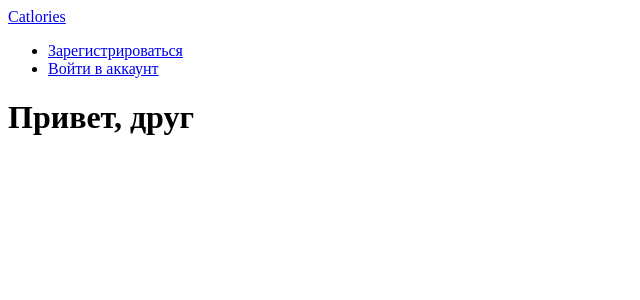
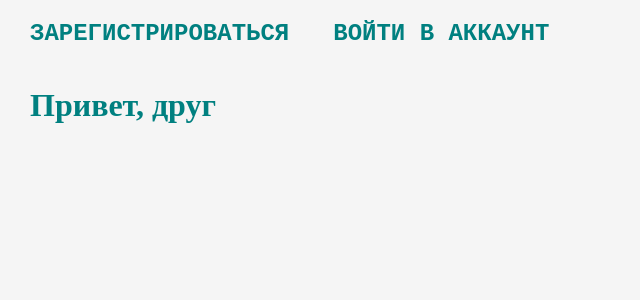
Before and after one commit to Tokiwokoe/Catlories, a Django app: template Catlories/progress_analyzer/templates/progress_analyzer/index.html in a window 1280 px wide. Shown: the top 300 px of the page, without its empty margins (0-640 px from the left). Run offline with Django 3.2, Linux system fonts and the light colour scheme; the template is opened without the code that fills it, so the values that code supplies are empty.

Commit message:
added css file

```diff
--- a/Catlories/progress_analyzer/templates/progress_analyzer/base.html
+++ b/Catlories/progress_analyzer/templates/progress_analyzer/base.html
@@ -4,7 +4,7 @@
     <!-- Required meta tags -->
     <meta charset="utf-8">
     <meta name="viewport" content="width=device-width, initial-scale=1, shrink-to-fit=no">
-    <title>My progress</title>
+    <title>Catlories</title>
 </head>
 <body>
     {% include 'progress_analyzer/navigation.html' %}
--- a/Catlories/progress_analyzer/templates/progress_analyzer/index.html
+++ b/Catlories/progress_analyzer/templates/progress_analyzer/index.html
@@ -2,7 +2,7 @@
 
 {% block content %}
 {% if user.is_authenticated %}
-<h1>Привет, зарегистрированный друг</h1>
+<h1>Привет, {{ user.profile.name }}! Вот твоя статистика за этот день</h1>
 {% else %}
 <h1>Привет, друг</h1>
 {% endif %}
--- a/Catlories/progress_analyzer/templates/progress_analyzer/navigation.html
+++ b/Catlories/progress_analyzer/templates/progress_analyzer/navigation.html
@@ -1,30 +1,14 @@
+{% load static %}
+<link rel="stylesheet" href="{% static 'styles.css' %}">
 <nav class="navbar navbar-expand-lg navbar-light bg-light">
-    <a class="navbar-brand" href="{% url 'index' %}">Catlories</a>
+    {% if user.is_authenticated %}
+    <a class="nav-link" href="{% url 'index' %}"><img src="/media/icons/science_kitty.png" alt="Моя статистика">Моя статистика</a>
+    <a class="nav-link" href="{% url 'diary' %}"><img src="/media/icons/reading_kitty.png" alt="Дневник питания">Дневник питания</a>
+    <a class="nav-link" href="{% url 'profile' user.username %}"><img src="{{ user.profile.image.url }}" width="64" height="64" class="d-inline-block rounded-circle" alt="Мой профиль">Мой профиль</a>
+    <a class="nav-link" href="{% url 'account_logout' %}"><img src="/media/icons/door.png" alt="Выход" style="width: 60px; height: 60px">Выход</a>
+    {% else %}
+    <a class="nav-link" href="{% url 'account_signup' %}">Зарегистрироваться</a>
+    <a class="nav-link" href="{% url 'account_login' %}">Войти в аккаунт</a>
+    {% endif %}
     <span class="navbar-toggler-icon"></span>
-    </button>
-
-    <div class="collapse navbar-collapse" id="navbarSupportedContent">
-      <ul class="navbar-nav mr-auto">
-      </ul>
-      <ul class="navbar-nav">
-        {% if user.is_authenticated %}
-        <li class="nav-item">
-          <a class="nav-link" href="{% url 'account_logout' %}">Выход</a>
-        </li>
-        <li class="nav-item">
-          <a class="nav-link" href="{% url 'profile' user.username %}"><img src="{{ user.profile.image.url }}" width="35" height="35" class="d-inline-block rounded-circle" alt="Мой профиль"></a>
-        </li>
-        <li class="nav-item">
-          <a class="nav-link" href="{% url 'diary' %}">Дневник питания</a>
-        </li>
-        {% else %}
-        <li class="nav-item">
-            <a class="nav-link" href="{% url 'account_signup' %}">Зарегистрироваться</a>
-        </li>
-        <li class="nav-item">
-            <a class="nav-link" href="{% url 'account_login' %}">Войти в аккаунт</a>
-        </li>
-        {% endif %}
-      </ul>
-    </div>
-  </nav>
+</nav>
--- /dev/null
+++ b/Catlories/static/styles.css
@@ -0,0 +1,27 @@
+body {
+  background-color: WhiteSmoke;
+  margin-left: 30px;
+  margin-bottom: 40px;
+  margin-top: 20px;
+}
+
+h1 {
+  color: Teal;
+  margin-top: 40px;
+}
+
+.nav-link {
+  color: Teal;
+  font-size: 24px;
+  font-family: Courier New;
+  margin-right: 40px;
+  font-weight: bold;
+  text-transform: uppercase;
+  text-decoration: none;
+}
+
+img {
+  width: 64px;
+  height: 64px;
+  margin-right: 10px;
+}
```
Also changed, not shown: Catlories/profiles/templates/profiles/profile.html (+11 -2 lines). Lines whose indentation alone changed are shown as unchanged.
